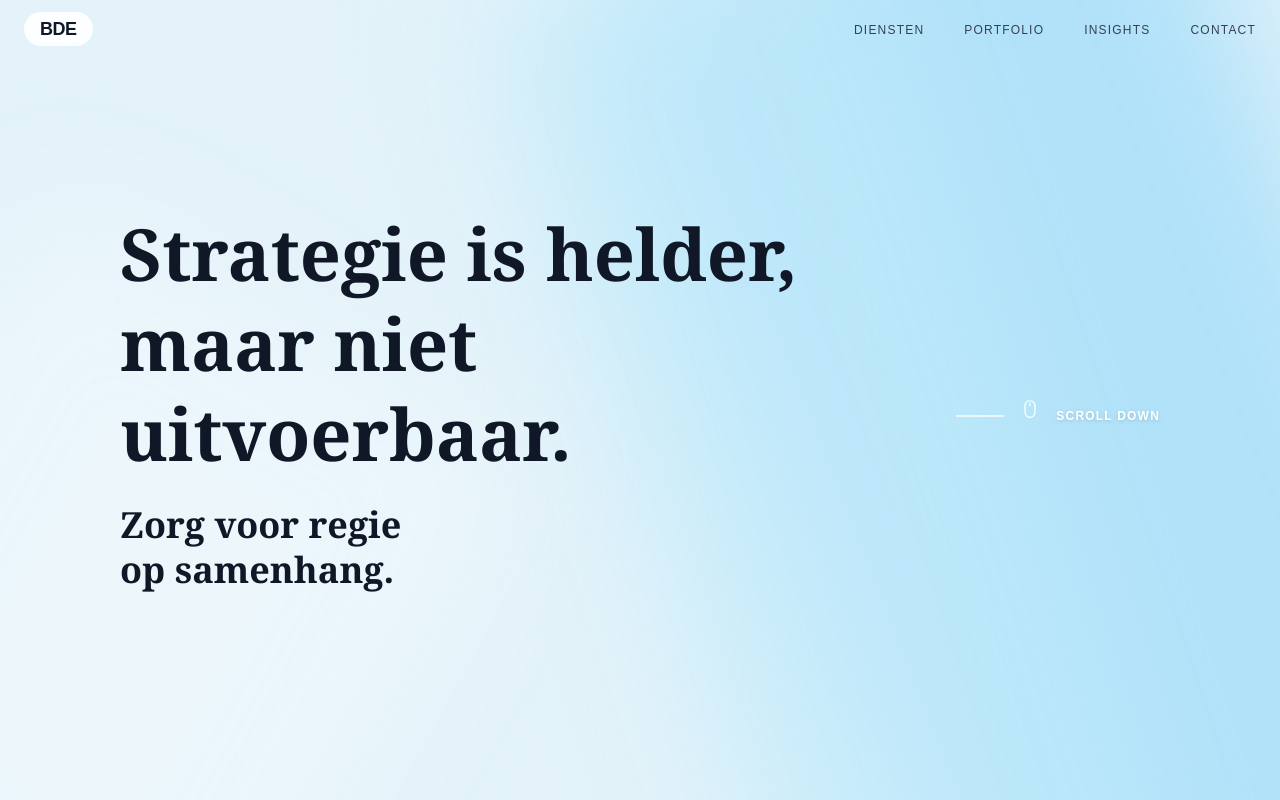
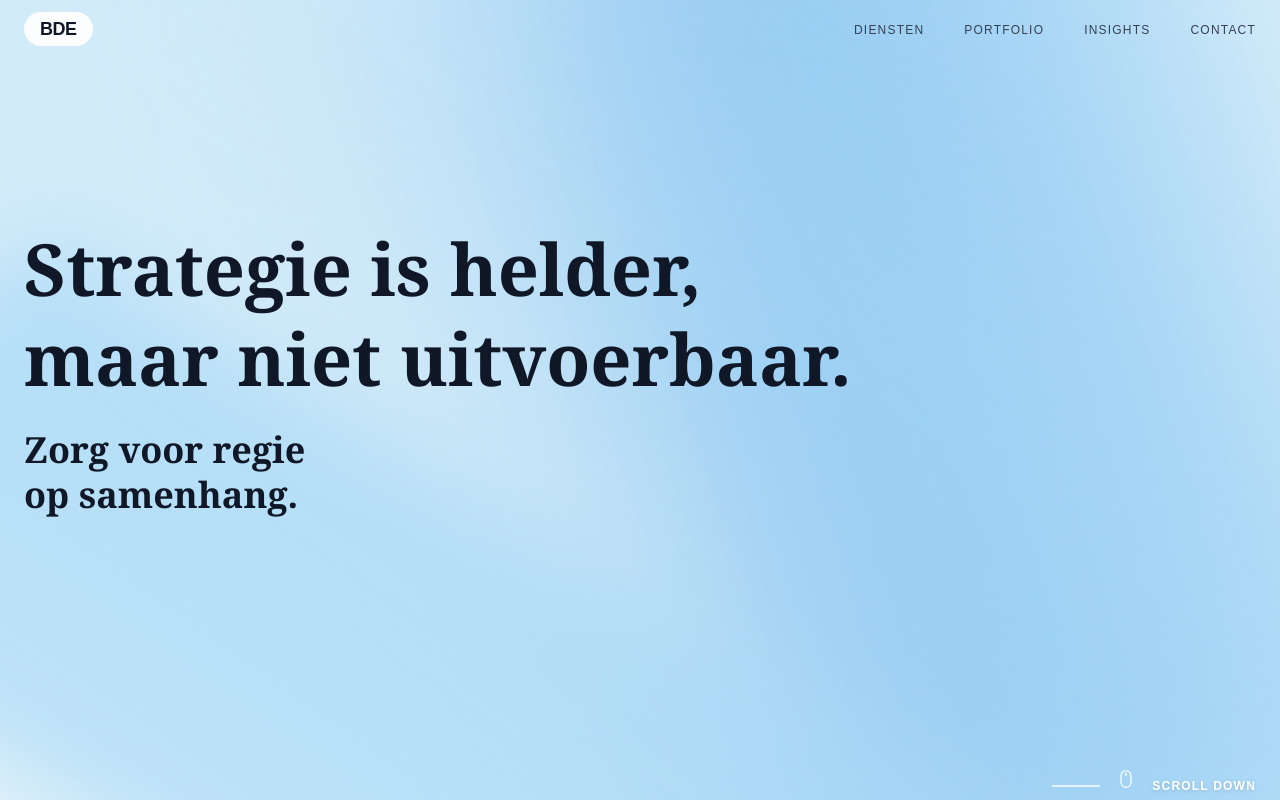
Before and after one commit to TinoiDam/bde-consulting.com, a Next.js app: page / in a window 1280 px wide. Shown: the top 800 px of the page. Built offline with nearby package versions, Linux system fonts and the light colour scheme.

Commit message:
Revert "Fix Tailwind syntax - remove invalid bracket notation, use proper classes (blur-3xl, -rotate-12, w-[600px])"
This reverts commit 0b54f8801fb4cc83f584d7e93f92d379e257e84f.

```diff
--- a/app/page.tsx
+++ b/app/page.tsx
@@ -4,18 +4,86 @@ export default function Home() {
   return (
     <main className="bg-white">
       {/* Hero Section - Aurora Mesh Gradient */}
-      <section className="relative w-full min-h-screen bg-[#E4F3FA] overflow-hidden flex items-center px-8 md:px-24">
-        {/* Aurora Background Layers with correct Tailwind syntax */}
-        <div className="absolute inset-0 pointer-events-none overflow-hidden z-0">
-          {/* Light beam 1 - Main bright diagonal stream */}
-          <div className="absolute -top-[20%] -right-[10%] w-[600px] h-[160%] bg-[#A1DCF9] opacity-70 -rotate-12 -skew-x-12 blur-3xl animate-aurora-1"></div>
+      <section
+        className="relative overflow-hidden min-h-screen flex flex-col"
+        style={{
+          backgroundColor: '#E4F3FA'
+        }}
+      >
+        {/* Beam 1 - Sharp bright stripe with subtle breathing */}
+        <div
+          className="absolute pointer-events-none animate-breathe-1"
+          style={{
+            width: '35%',
+            height: '150%',
+            backgroundColor: '#8BC4F0',
+            top: '-30%',
+            right: '10%',
+            transform: 'rotate(-15deg)',
+            filter: 'blur(120px)',
+            opacity: 0.82
+          }}
+        ></div>
 
-          {/* Light beam 2 - Secondary softer ray */}
-          <div className="absolute -top-[10%] right-[20%] w-[400px] h-[140%] bg-[#C1EAFA] opacity-60 -rotate-12 -skew-x-6 blur-3xl animate-aurora-2"></div>
+        {/* Beam 2 - Secondary stripe with breathing animation */}
+        <div
+          className="absolute pointer-events-none animate-breathe-2"
+          style={{
+            width: '40%',
+            height: '160%',
+            backgroundColor: '#8BC4F0',
+            top: '-40%',
+            right: '150px',
+            transform: 'rotate(-25deg)',
+            filter: 'blur(140px)',
+            opacity: 0.6
+          }}
+        ></div>
 
-          {/* Light beam 3 - Subtle glow for depth */}
-          <div className="absolute -bottom-[20%] -left-[10%] w-[500px] h-[80%] bg-[#EDF7FC] opacity-90 rotate-12 blur-3xl animate-aurora-3"></div>
-        </div>
+        {/* Beam 3 - Shadow stripe with flowing animation */}
+        <div
+          className="absolute pointer-events-none animate-breathe-3"
+          style={{
+            width: '38%',
+            height: '155%',
+            backgroundColor: '#A8D9F7',
+            top: '-35%',
+            right: '-100px',
+            transform: 'rotate(-20deg)',
+            filter: 'blur(130px)',
+            opacity: 0.5
+          }}
+        ></div>
+
+        {/* Secondary dynamic band - High contrast edge */}
+        <div
+          className="absolute pointer-events-none"
+          style={{
+            width: '95%',
+            height: '55%',
+            backgroundColor: '#A8D9F7',
+            bottom: '-15%',
+            left: '-20%',
+            transform: 'rotate(18deg) skewX(-25deg) skewY(12deg)',
+            filter: 'blur(40px)',
+            opacity: 0.65
+          }}
+        ></div>
+
+        {/* Soft glow edges - Subtle transition */}
+        <div
+          className="absolute pointer-events-none"
+          style={{
+            width: '140%',
+            height: '100%',
+            backgroundColor: '#A8D9F7',
+            top: '0%',
+            left: '-30%',
+            transform: 'rotate(35deg) skewX(-30deg)',
+            filter: 'blur(80px)',
+            opacity: 0.3
+          }}
+        ></div>
 
         {/* Content - Top */}
         <div className="relative z-10 flex-1 flex items-center py-16 md:py-0">
```
